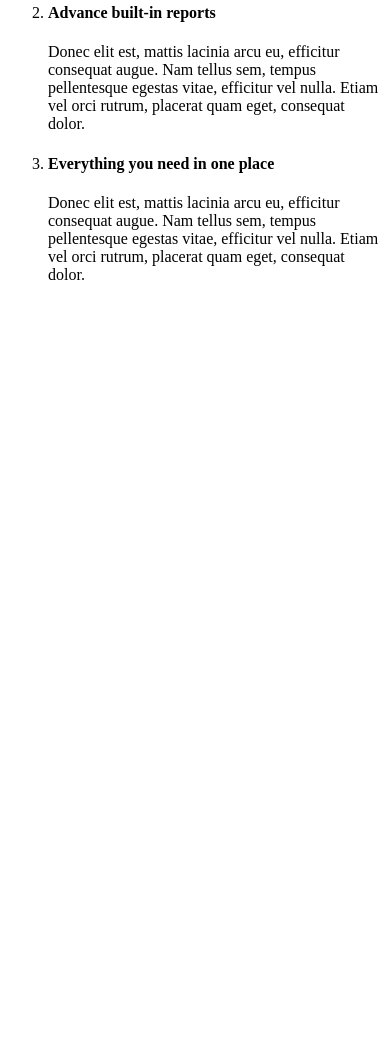
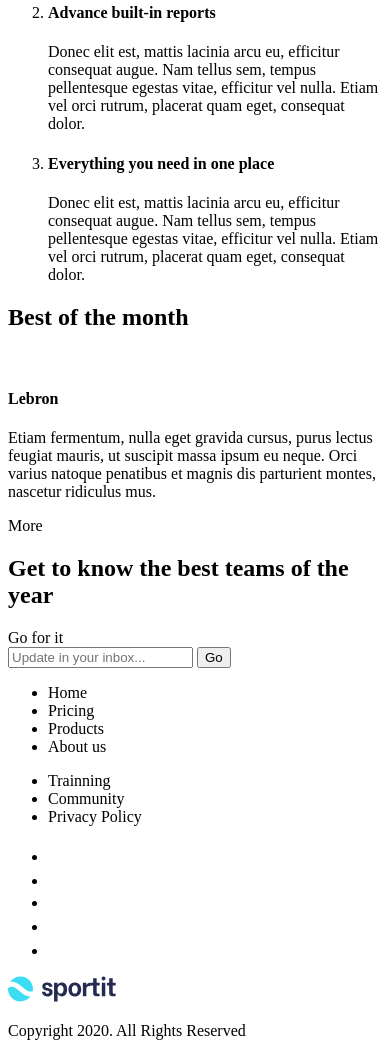
Before and after one commit to ricardocuellar/Sportit-Project, a plain HTML site: page index.html in a window 390 px wide. Shown: the part 584-1640 px from the top of the page. Before the commit the page ends 884 px from the top, so only its background shows below. Drawn offline with Linux system fonts and the light colour scheme.

Commit message:
full text mobile

```diff
--- a/index.html
+++ b/index.html
@@ -26,7 +26,7 @@
         </section>
         <section class="between-pros">
             <h2>
-                What´s different between pros?
+                What's different between pros?
             </h2>
 
             <p>
@@ -54,9 +54,18 @@
 
         </article>
         <section class="best-of-the-month">
+            <h2 class="title-best-of-the-month">Best of the month</h2>
+            <img src="" alt="" class="image-best-of-the-month">
+            <h4>Lebron</h4>
+            <p>Etiam fermentum, nulla eget gravida cursus, purus lectus feugiat mauris, ut suscipit massa ipsum eu neque. Orci varius natoque penatibus et magnis dis parturient montes, nascetur ridiculus mus. </p>
 
+            <bottom>More</bottom>
         </section>
+
         <section class="teams-of-the-year">
+            <h2>Get to know the best
+                teams of the year</h2>
+            <bottom>Go for it</bottom>
 
         </section>
 
@@ -64,7 +73,40 @@
 
 
     <footer class="footer-section">
+        <form method="post" class="form-footer">
+            <input type="text" name="email" placeholder="Update in your inbox...">
+            <input type="submit" value="Go">
+        </form>
 
+        <nav class="menu-footer">
+            <ul>
+                <li>Home</li>
+                <li>Pricing</li>
+                <li>Products</li>
+                <li>About us</li>
+            </ul>
+
+            <ul>
+                <li>Trainning</li>
+                <li>Community</li>
+                <li>Privacy Policy</li>
+            </ul>
+
+        </nav>
+        <nav class="icon-footer">
+            <ul>
+                <li><a><img src="./img/icon-facebook.svg" alt="Logo Facebook"></a></li>
+                <li><a><img src="./img/icon-youtube.svg" alt="Logo Youtube"></a></li>
+                <li><a><img src="./img/icon-twitter.svg" alt="Logo Twitter"></a></li>
+                <li><a><img src="./img/icon-pinterest.svg" alt="Logo Pinterest"></a></li>
+                <li><a><img src="./img/icon-instagram.svg" alt="Logo Instagram"></a></li>
+            </ul>
+
+            <img src="./img/logo.svg" alt="Logo Sportit" class="logo">
+
+        </nav>
+
+        <p class="p-footer">Copyright 2020. All Rights Reserved</p>
     </footer>
 </body>
 </html>
```
